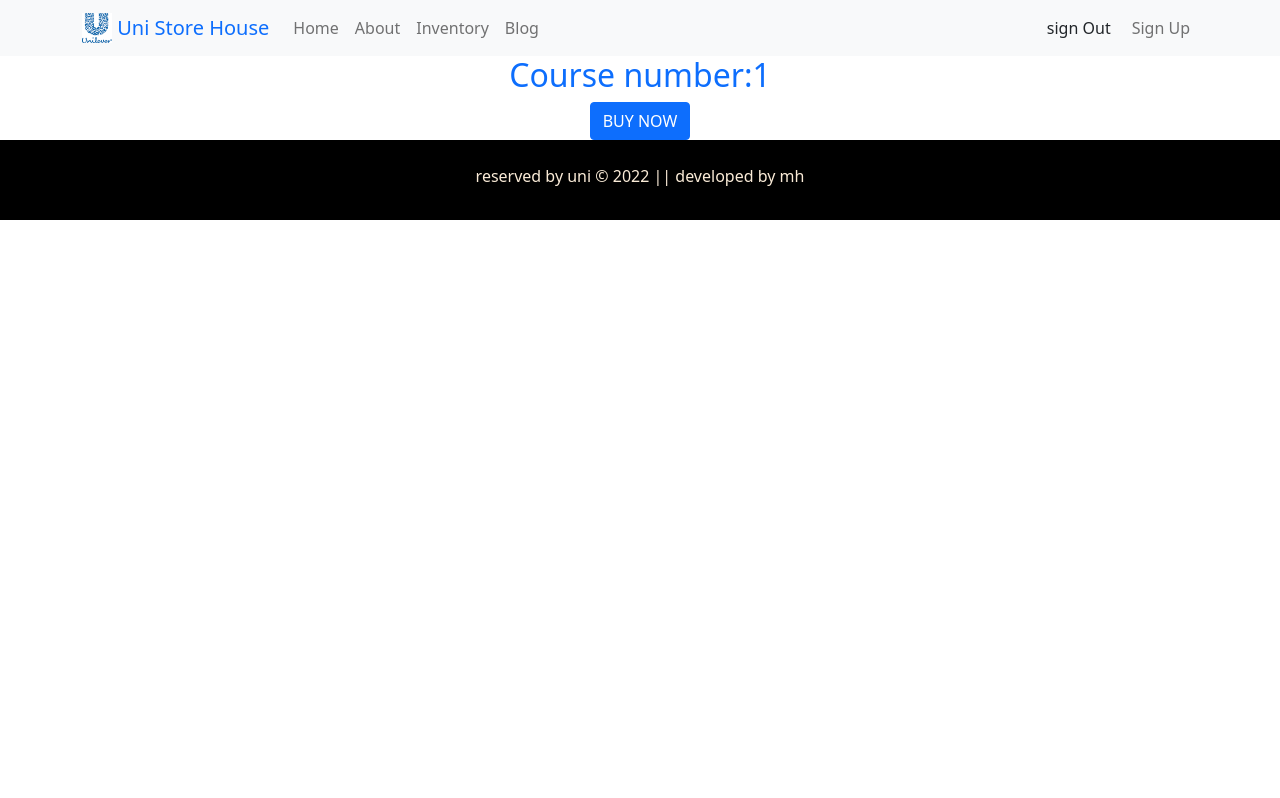
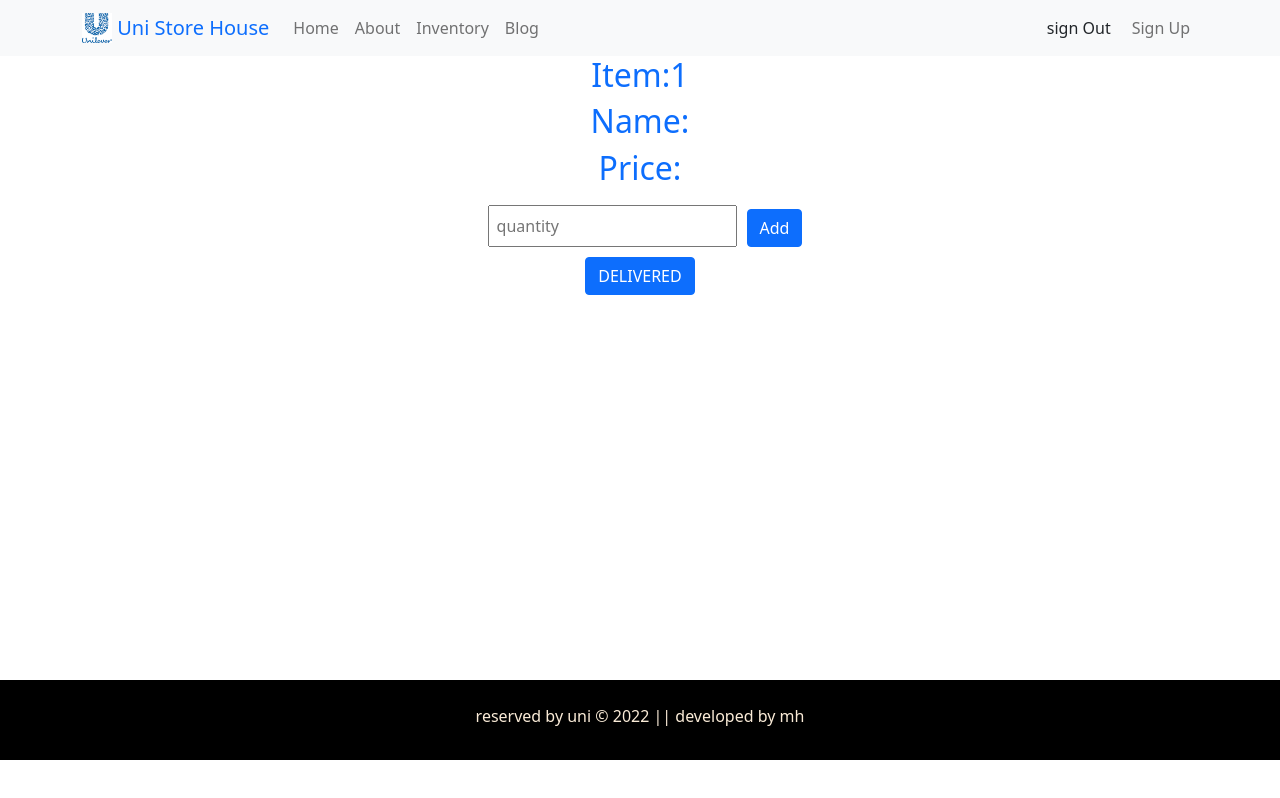
Before and after one commit to Mahamudul5/uni-store-house-client-site, a React (Create React App) app: page /UpdateSingleItem/1 in a window 1280 px wide. Built offline with nearby package versions, Linux system fonts and the light colour scheme; no server answers; sample sign-in values are in the browser's storage.

Commit message:
require auth added

```diff
--- a/src/App.js
+++ b/src/App.js
@@ -7,6 +7,7 @@ import Header from './Header/Header';
 import Home from './Home/Home';
 import Inventory from './Inventory/Inventory';
 import LogIn from './LogIn/LogIn';
+import RequireAuth from './LogIn/RequireAuth';
 import PageNotFound from './PageNotFoound/PageNotFound';
 import SignUp from './SignUp/SignUp';
 import UpdateSingleItem from './UpdateSingleItem/UpdateSingleItem';
@@ -20,7 +21,9 @@ function App() {
         <Route path="Inventory" element={<Inventory />} />
         <Route path="about" element={<About />} />
         <Route path="Blog" element={<Blog />} />
-        <Route path="UpdateSingleItem/:Id" element={<UpdateSingleItem />} />
+        <Route path="UpdateSingleItem/:Id" element={<RequireAuth>
+          <UpdateSingleItem />
+        </RequireAuth>} />
         <Route path="logIn" element={<LogIn />} />
         <Route path="signUp" element={<SignUp />} />
         <Route path="*" element={<PageNotFound />} />
--- a/src/Inventory/Item.js
+++ b/src/Inventory/Item.js
@@ -8,9 +8,10 @@ import './Item.css'
 const Item = ({ item }) => {
     const { id, name, img, price, description } = item;
     const navigate = useNavigate();
-    const goToDetails = id => {
+    const goToDetails = (id) => {
         navigate(`/UpdateSingleItem/${id}`)
     }
+
     return (
         <div >
             <div>
--- /dev/null
+++ b/src/LogIn/RequireAuth.js
@@ -0,0 +1,20 @@
+import auth from '../firebase.init';
+import React from 'react';
+import { useAuthState } from 'react-firebase-hooks/auth';
+import { Navigate, useLocation } from 'react-router-dom';
+import LodingPage from '../LoadingPage/LoadingPage';
+
+
+const RequireAuth = ({ children }) => {
+    const [user, loading] = useAuthState(auth);
+    const location = useLocation();
+    if (loading) {
+        return <LodingPage></LodingPage>
+    }
+    if (!user) {
+        return <Navigate to="/login" state={{ from: location }} replace />;
+    }
+    return children;
+};
+
+export default RequireAuth;
--- a/src/UpdateSingleItem/UpdateSingleItem.css
+++ b/src/UpdateSingleItem/UpdateSingleItem.css
@@ -0,0 +1,8 @@
+.input {
+    margin: 10px;
+    padding: 7px;
+}
+
+.UpdateItem {
+    height: 78vh;
+}
--- a/src/UpdateSingleItem/UpdateSingleItem.js
+++ b/src/UpdateSingleItem/UpdateSingleItem.js
@@ -3,13 +3,19 @@ import { Link, useParams } from 'react-router-dom';
 import './UpdateSingleItem.css';
 
 const UpdateSingleItem = () => {
-    const { Id } = useParams();
+    const { Id, name, price } = useParams();
     return (
-        <div className='details'>
-            <h2 className='text-center text-primary'>Course number:{Id}</h2>
+        <div className='UpdateItem'>
+            <h2 className='text-center text-primary'>Item:{Id}</h2>
+            <h2 className='text-center text-primary'>Name:{name}</h2>
+            <h2 className='text-center text-primary'>Price:{price}</h2>
             <div className='text-center'>
+                <form>
+                    <input className='input' type="number" name="" id="" placeholder='quantity' />
+                    <button className='btn btn-primary'>Add</button>
+                </form>
                 <Link to="/buyNow">
-                    <button className='btn btn-primary'>BUY NOW</button>
+                    <button className='btn btn-primary'>DELIVERED</button>
                 </Link>
             </div>
         </div>
```
